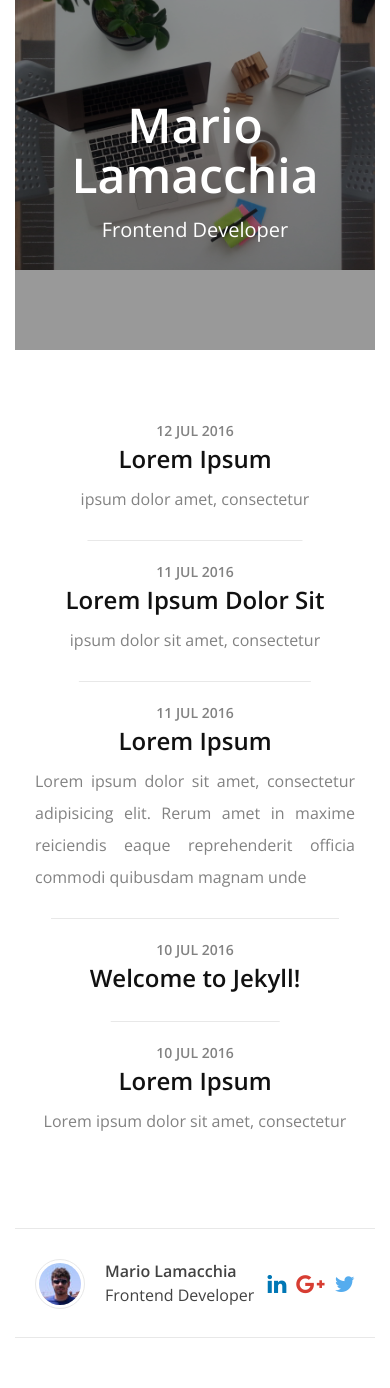
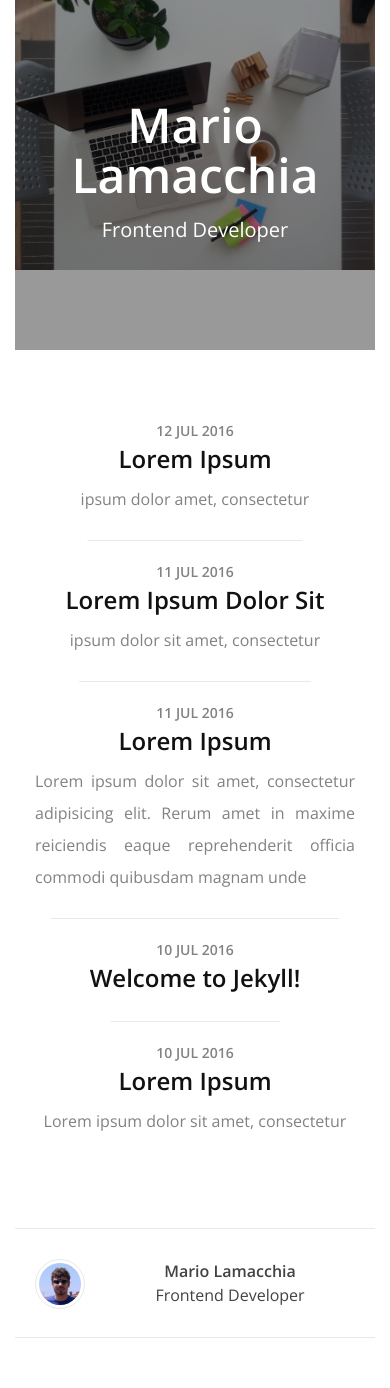
Before and after one commit to mariolamacchia/mariolamacchia.github.io, a Jekyll site: the page built from blog/index.html, in a window 390 px wide. Built offline with Jekyll 4.4.1, drawn with Linux system fonts in a browser that asks for light colours; nearby versions of some CDN libraries; the list of posts is cut into pages by our own code.

Commit message:
Fix footer on mobile

```diff
--- a/_includes/footer.html
+++ b/_includes/footer.html
@@ -1,9 +1,9 @@
 <footer class="wrapper">
 
   <div class="footer-container">
-    <a href="{{ site.data.social_links.twitter }}" class="fa fa-twitter"></a>
-    <a href="{{ site.data.social_links.google }}" class="fa fa-google-plus"></a>
-    <a href="{{ site.data.social_links.linkedin }}" class="fa fa-linkedin"></a>
+    <a href="{{ site.data.social_links.twitter }}" class="hidden-mobile fa fa-twitter"></a>
+    <a href="{{ site.data.social_links.google }}" class="hidden-mobile fa fa-google-plus"></a>
+    <a href="{{ site.data.social_links.linkedin }}" class="hidden-mobile fa fa-linkedin"></a>
 
     <a href="{% if page.url == '/blog/' %}/{% else %}/blog/{% endif %}">
       <img src="/static/images/io.jpg">
--- a/_sass/_footer.scss
+++ b/_sass/_footer.scss
@@ -20,6 +20,10 @@ footer {
 
   p {
     margin-bottom: 0;
+
+    @include on-mobile {
+      text-align: center;
+    }
   }
 
   .page-title {
--- a/_sass/_utils.scss
+++ b/_sass/_utils.scss
@@ -5,3 +5,9 @@
 .color-secondary {
   color: $brand-secondary;
 }
+
+.hidden-mobile {
+  @include on-mobile {
+    display: none;
+  }
+}
```
